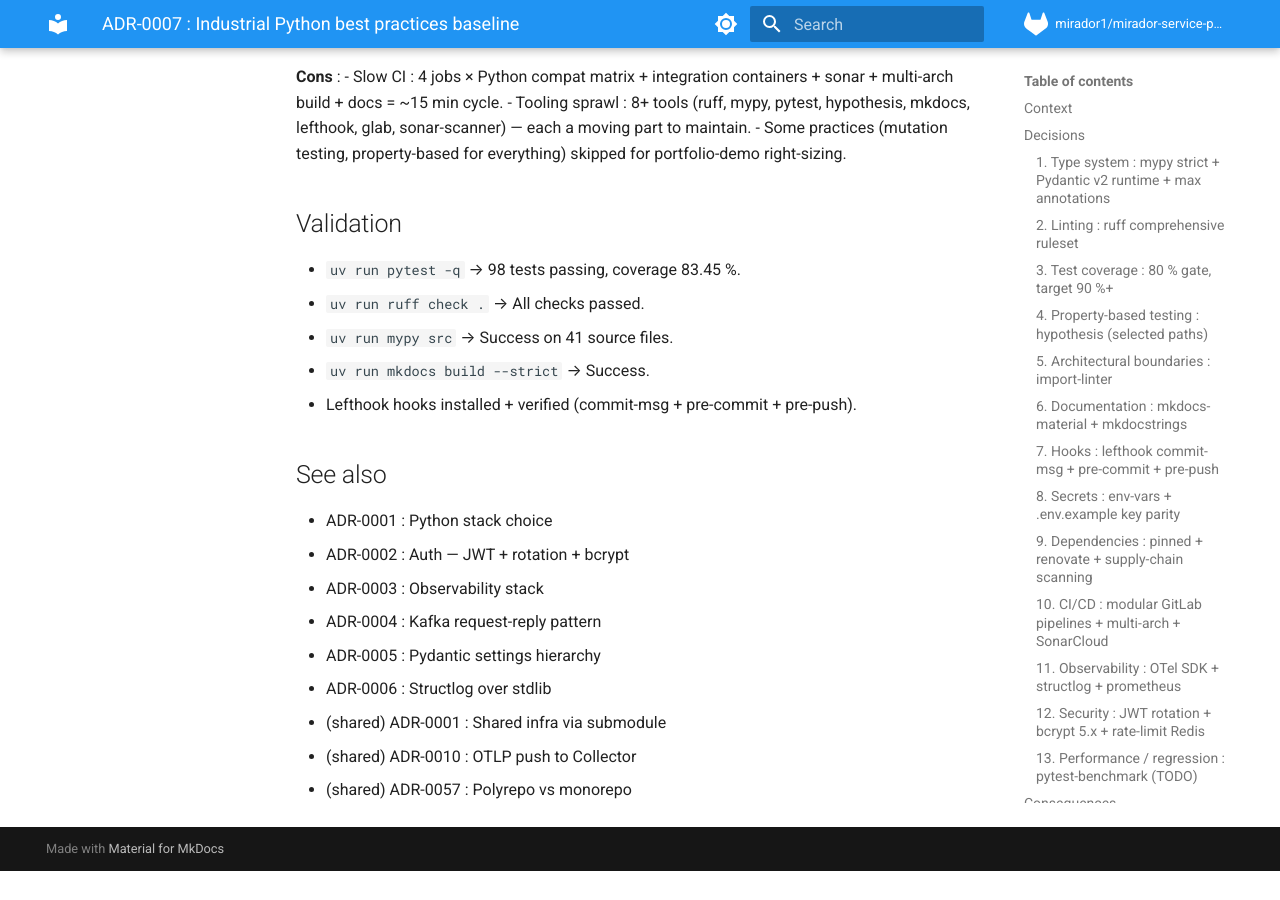
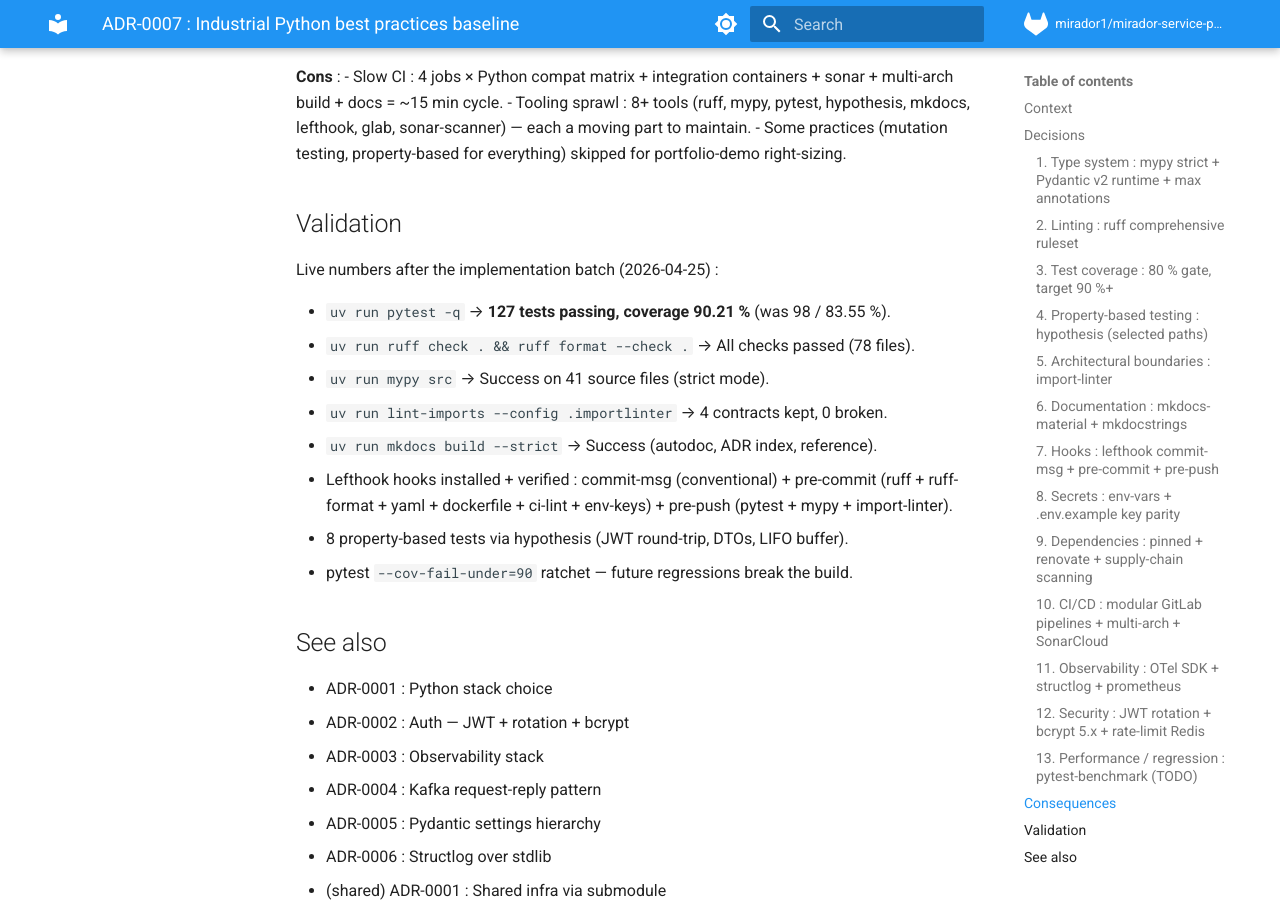
Before and after one commit to mirador1/mirador-service-python, an MkDocs documentation site: the page built from docs/adr/0007-industrial-python-best-practices.md, in a window 1280 px wide and 900 px high, scrolled down 4226 px. Built offline with MkDocs 1.6.1 and Material for MkDocs 9.7.7, drawn with Linux system fonts in a browser that asks for light colours; comment, search, counter and statistics services are not loaded; before the commit the page ends 5097 px from its top, so only the background shows below that.

Commit message:
docs(adr): 0007 update Validation section with live numbers

```diff
--- a/docs/adr/0007-industrial-python-best-practices.md
+++ b/docs/adr/0007-industrial-python-best-practices.md
@@ -181,11 +181,18 @@ CI delta tracking. Not yet implemented — TODO Étape next.
 
 ## Validation
 
-- `uv run pytest -q` → 98 tests passing, coverage 83.45 %.
-- `uv run ruff check .` → All checks passed.
-- `uv run mypy src` → Success on 41 source files.
-- `uv run mkdocs build --strict` → Success.
-- Lefthook hooks installed + verified (commit-msg + pre-commit + pre-push).
+Live numbers after the implementation batch (2026-04-25) :
+
+- `uv run pytest -q` → **127 tests passing, coverage 90.21 %** (was 98 / 83.55 %).
+- `uv run ruff check . && ruff format --check .` → All checks passed (78 files).
+- `uv run mypy src` → Success on 41 source files (strict mode).
+- `uv run lint-imports --config .importlinter` → 4 contracts kept, 0 broken.
+- `uv run mkdocs build --strict` → Success (autodoc, ADR index, reference).
+- Lefthook hooks installed + verified : commit-msg (conventional) + pre-commit
+  (ruff + ruff-format + yaml + dockerfile + ci-lint + env-keys) + pre-push
+  (pytest + mypy + import-linter).
+- 8 property-based tests via hypothesis (JWT round-trip, DTOs, LIFO buffer).
+- pytest `--cov-fail-under=90` ratchet — future regressions break the build.
 
 ## See also
 
```
